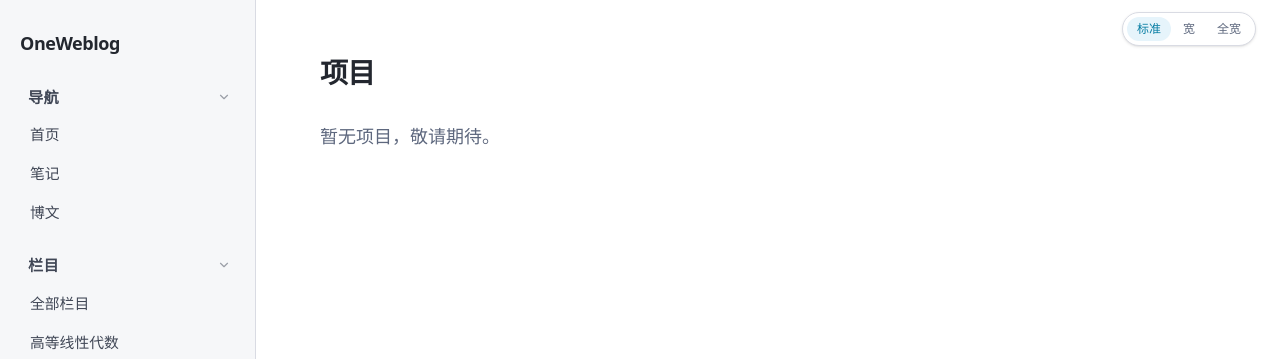
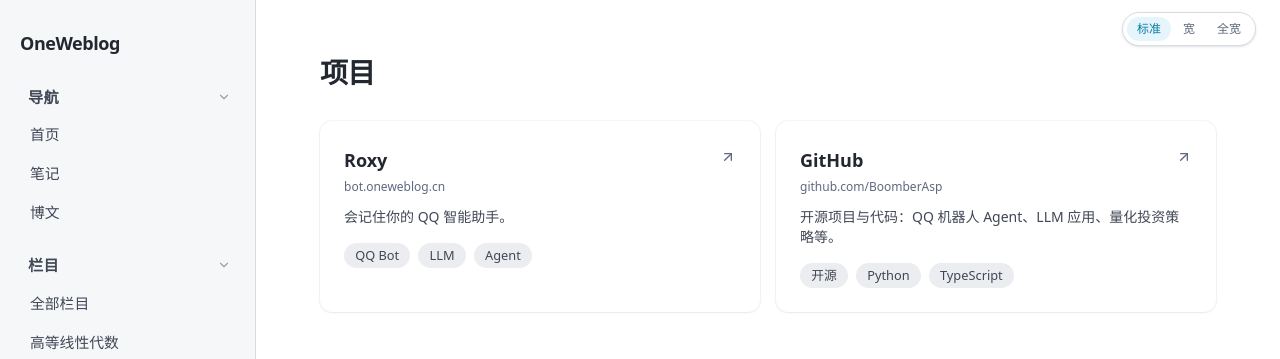
Before and after one commit to BoomberAsp/self-page, an Astro site: page /projects in a window 1280 px wide. Shown: the top 359 px of the page. Built offline with nearby package versions, Linux system fonts and the light colour scheme; Astro itself is replaced by a stand-in of ours; some packages are replaced by stand-ins of ours; no server answers.

Commit message:
更新项目一栏内容

```diff
--- a/src/pages/projects/index.astro
+++ b/src/pages/projects/index.astro
@@ -1,8 +1,62 @@
 ---
 import BaseLayout from '../../components/astro/BaseLayout.astro';
+
+const projects = [
+  {
+    href: 'https://bot.oneweblog.cn',
+    title: 'Roxy',
+    link: 'bot.oneweblog.cn',
+    desc: '会记住你的 QQ 智能助手。',
+    tags: ['QQ Bot', 'LLM', 'Agent'],
+  },
+  {
+    href: 'https://github.com/BoomberAsp',
+    title: 'GitHub',
+    link: 'github.com/BoomberAsp',
+    desc: '开源项目与代码：QQ 机器人 Agent、LLM 应用、量化投资策略等。',
+    tags: ['开源', 'Python', 'TypeScript'],
+  },
+];
 ---
 
-<BaseLayout title="项目">
+<BaseLayout title="项目" description="参与的作品与产品">
   <h1 class="text-[1.75rem] font-bold text-[var(--heading)] tracking-tight mb-6">项目</h1>
-  <p class="text-[var(--text-tertiary)] mb-8">暂无项目，敬请期待。</p>
+  <div class="grid grid-cols-1 sm:grid-cols-2 gap-4">
+    {projects.map((p) => (
+      <a
+        href={p.href}
+        target="_blank"
+        rel="noopener noreferrer"
+        class="card block p-6 no-underline group"
+      >
+        <div class="flex items-start justify-between gap-2">
+          <div class="min-w-0">
+            <h2 class="font-semibold text-[var(--heading)] group-hover:text-[var(--primary)] transition-colors">
+              {p.title}
+            </h2>
+            <p class="text-xs text-[var(--text-tertiary)] mt-0.5">{p.link}</p>
+          </div>
+          <svg
+            class="w-4 h-4 shrink-0 mt-1 text-[var(--text-tertiary)] group-hover:text-[var(--primary)] transition-colors"
+            viewBox="0 0 24 24"
+            fill="none"
+            stroke="currentColor"
+            stroke-width="2"
+            stroke-linecap="round"
+            stroke-linejoin="round"
+            aria-hidden="true"
+          >
+            <path d="M7 17L17 7" />
+            <path d="M7 7h10v10" />
+          </svg>
+        </div>
+        <p class="text-sm text-[var(--text-secondary)] mt-3">{p.desc}</p>
+        <div class="flex flex-wrap gap-2 mt-4">
+          {p.tags.map((t) => (
+            <span class="chip">{t}</span>
+          ))}
+        </div>
+      </a>
+    ))}
+  </div>
 </BaseLayout>
```
